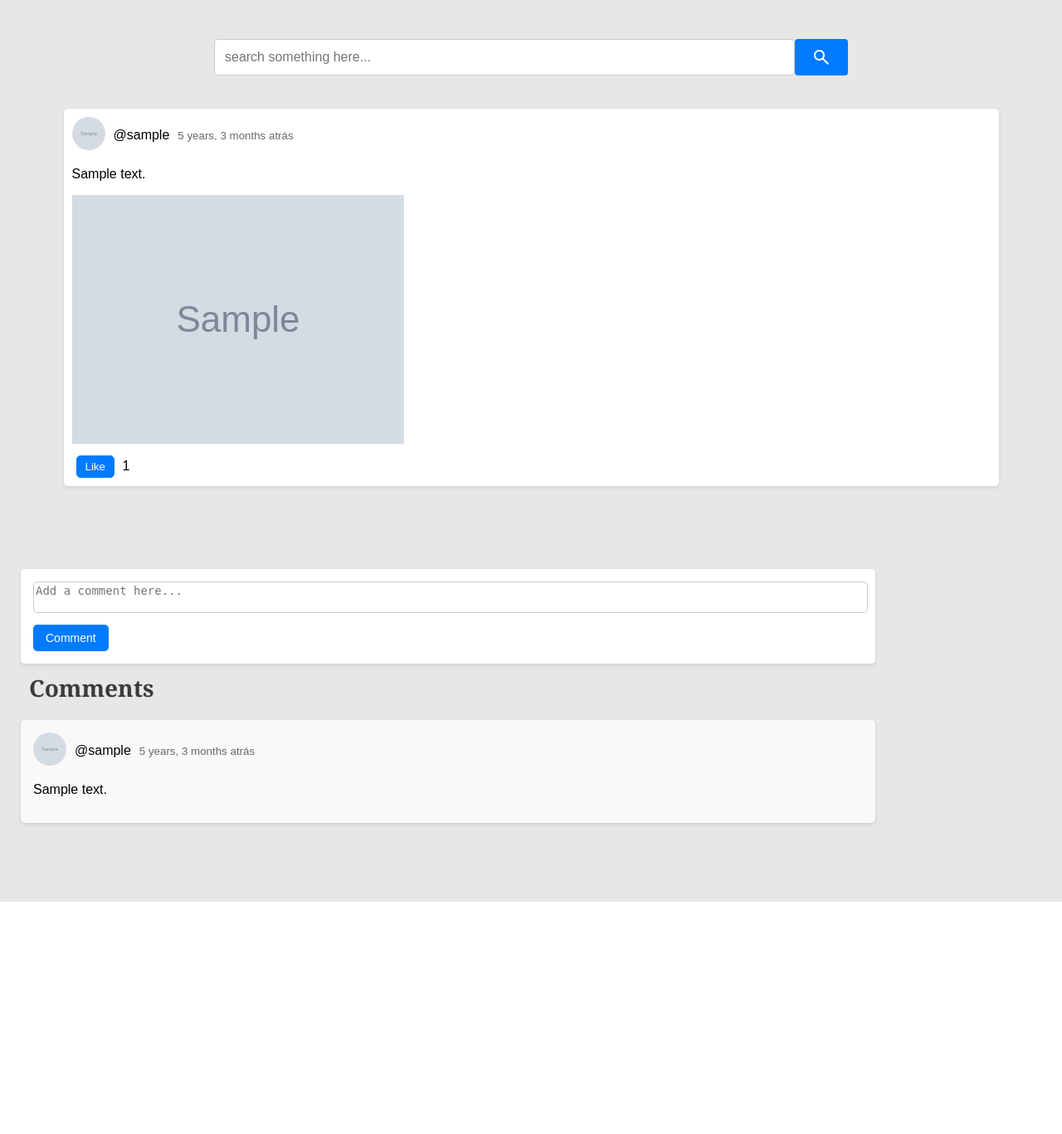
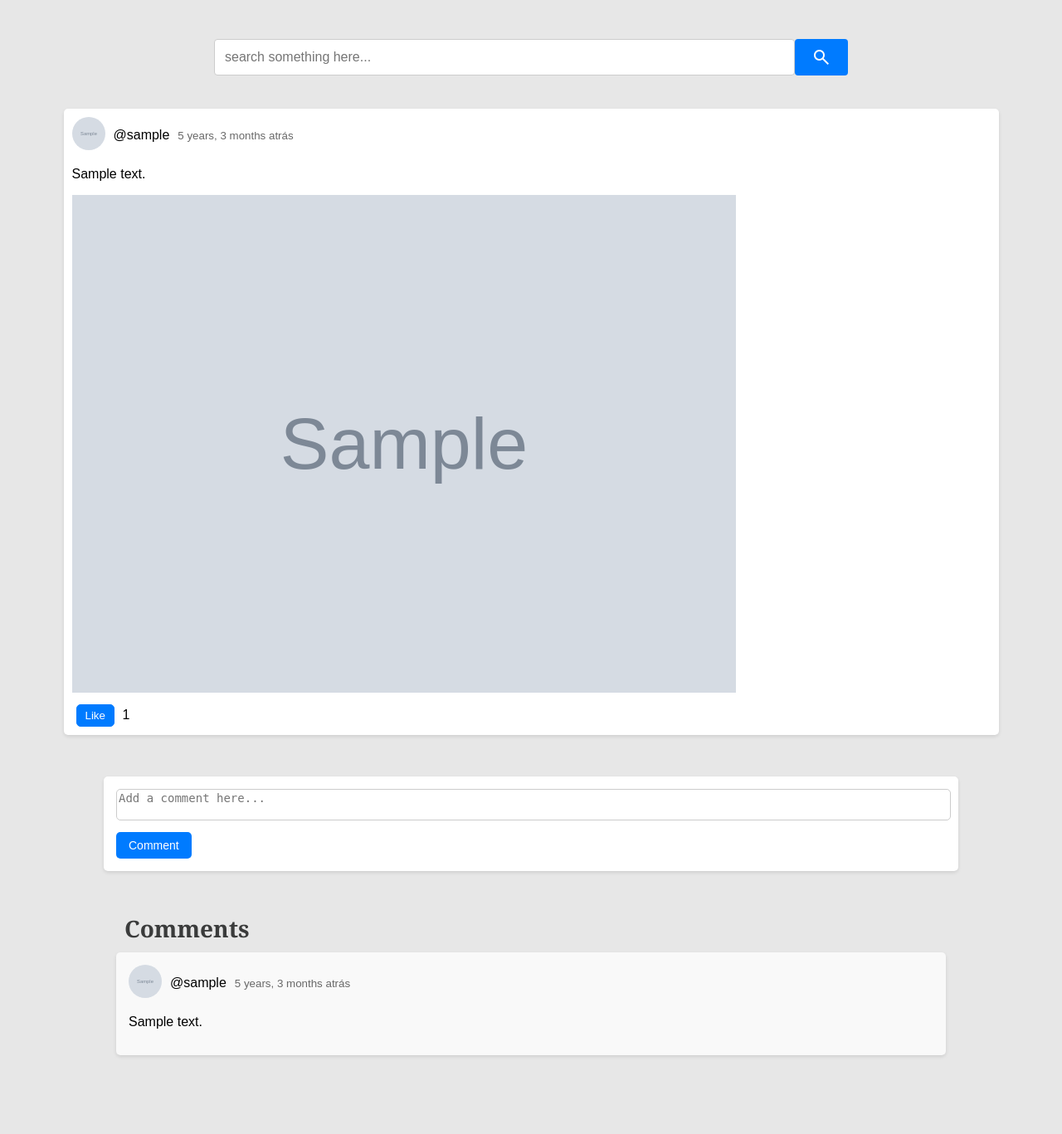
Before and after one commit to rafaelrodrigues-dev/social-network, a Django app: page /p/1/ in a window 1280 px wide. Shown: the part 48-1415 px from the top of the page at 83% size. Before the commit the page ends 1135 px from the top, so only its background shows below. Run offline with Django 5.2, Linux system fonts and the light colour scheme; tables that the repository leaves empty hold one stand-in row (values such as "Sample post"); grey boxes marked "Sample" are stand-in pictures.

Commit message:
Improve post styles: Adjust the width of images and center the comments section. Updates the comment form formatting for better alignment.

```diff
--- a/app/base_static/global/css/styles.css
+++ b/app/base_static/global/css/styles.css
@@ -158,6 +158,11 @@ main {
     max-width: 1200px;
 }
 
+.post img {
+    width: 90%;
+    max-width: 800px;
+}
+
 .post-header, .post-detail {
     display: flex;
     align-items: center;
@@ -213,7 +218,8 @@ main {
 }
 
 .comments {
-    margin-top: 20px;
+    margin: auto;
+    max-width: 1000px;
 }
 
 .comment {
@@ -226,7 +232,7 @@ main {
 }
 
 .comment-form {
-    margin-top: 100px;
+    margin:  50px auto;
     padding: 15px;
     background-color: #fff;
     border-radius: 5px;
--- a/app/base_templates/global/partials/pagination.html
+++ b/app/base_templates/global/partials/pagination.html
@@ -1,8 +1,8 @@
 <div class="pagination">
     <span class="step-links">
         {% if page_obj.has_previous %}
-            <a href="?page=1&q={{query}}"><button>&laquo; first</button></a>
-            <a href="?page={{ page_obj.previous_page_number }}&q={{query}}"><button>previous</button></a>
+            <a href="?page=1{{additional_query}}"><button>&laquo; first</button></a>
+            <a href="?page={{ page_obj.previous_page_number }}{{additional_query}}"><button>previous</button></a>
         {% endif %}
 
         <span class="current">
--- a/app/publications/templates/publications/pages/publication-detail.html
+++ b/app/publications/templates/publications/pages/publication-detail.html
@@ -9,13 +9,12 @@
             <button type="submit">Comment</button>
         </form>
     </div>
+    <section class="comments">
     {% if comments %}
         <h2>Comments</h2>
     {% else %}
         <h2>No comments yet</h2>
     {% endif %}
-
-    <section class="comments">
         {% for comment in comments.all %}
             <div class="comment">
                 <div class="post-header">
```
